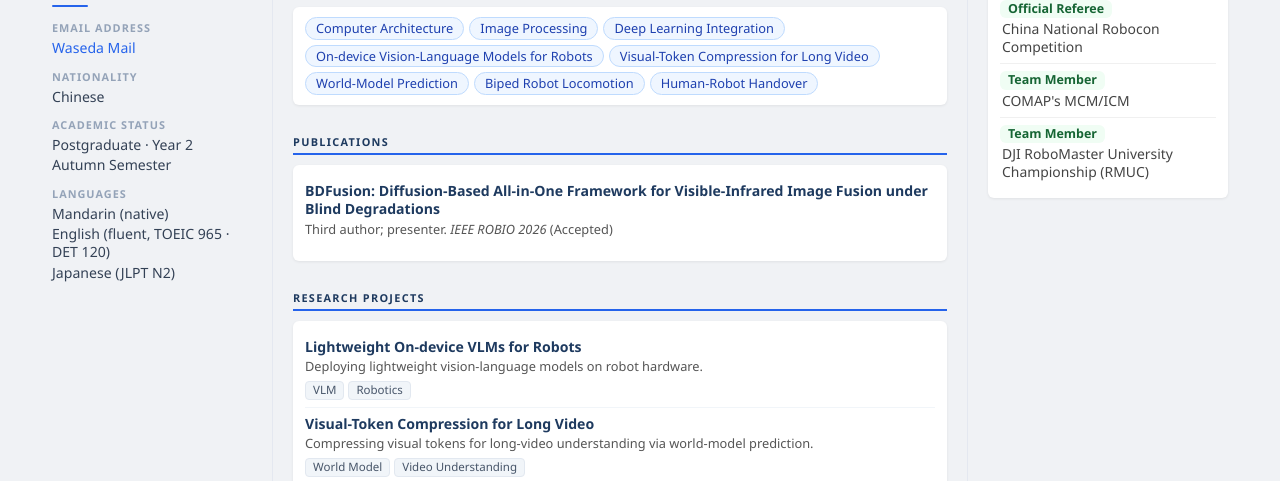
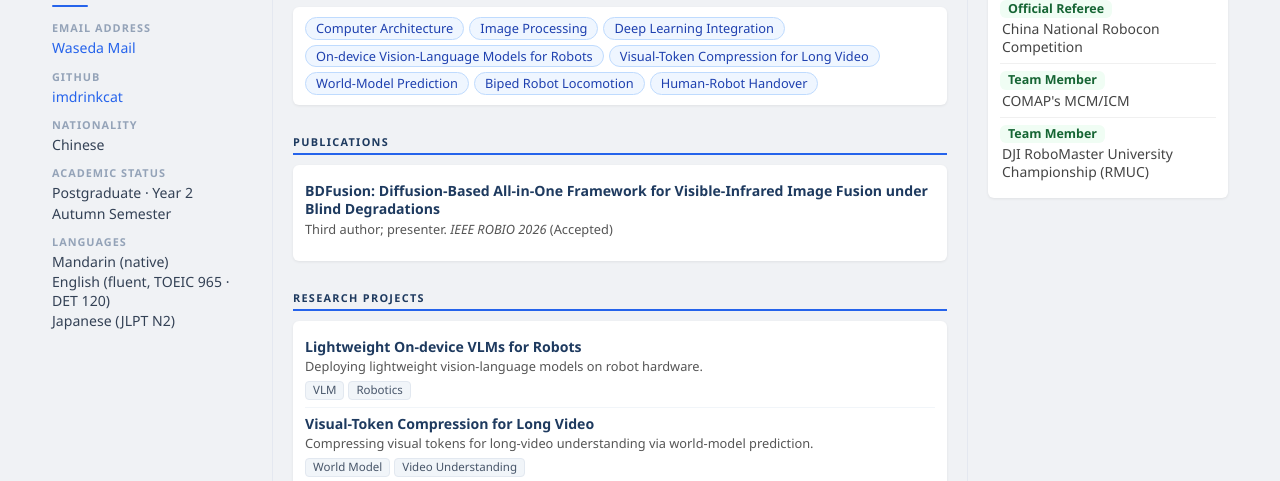
Before and after one commit to imdrinkcat/imdrinkcat.github.io, a plain HTML site: page index.html in a window 1280 px wide. Shown: the part 319-800 px from the top of the page. Drawn offline with Linux system fonts and the light colour scheme.

Commit message:
Add GitHub link to sidebar
Co-Authored-By: Claude Sonnet 5.5 <noreply@anthropic.com>

```diff
--- a/index.html
+++ b/index.html
@@ -26,6 +26,10 @@
         <div class="profile-section">
             <div class="profile-label">Email Address</div>
             <div class="profile-value"><a href="mailto:zhongtian.sun@asagi.waseda.jp">Waseda Mail</a></div>
+        </div>
+        <div class="profile-section">
+            <div class="profile-label">GitHub</div>
+            <div class="profile-value"><a href="https://github.com/imdrinkcat" target="_blank" rel="noopener noreferrer">imdrinkcat</a></div>
         </div>
         <div class="profile-section">
             <div class="profile-label">Nationality</div>
```
